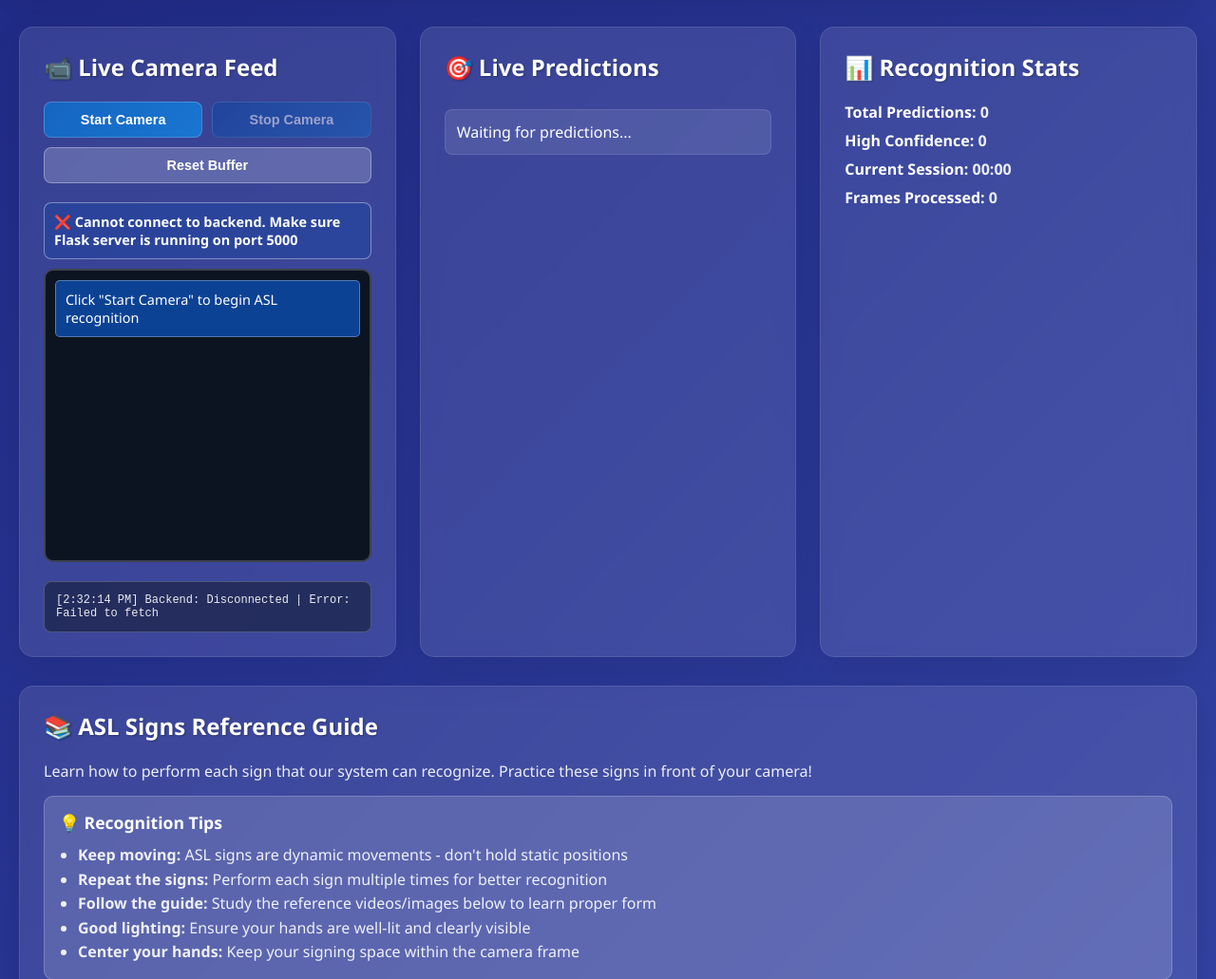
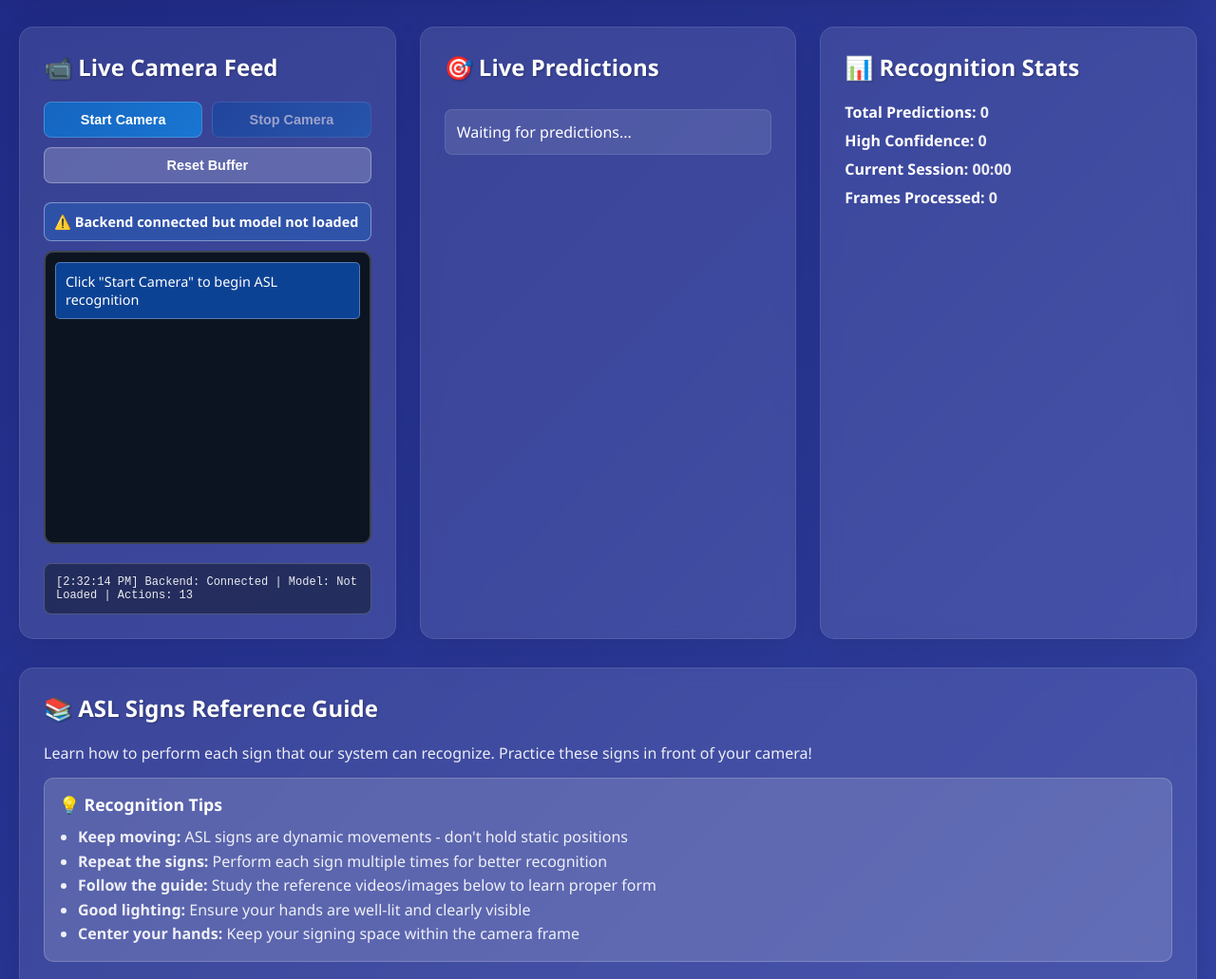
Before and after one commit to kamilaalv/SignifyPlusWeb, a Flask app: page / in a window 1280 px wide. Shown: the part 907-1938 px from the top of the page at 95% size. Run offline with Flask 3, Linux system fonts and the light colour scheme.

Commit message:
Initial commit: ASL Recognition App

```diff
--- a/app.py
+++ b/app.py
@@ -19,7 +19,7 @@ app = Flask(__name__)
 CORS(app)
 
 class ASLRecognizer:
-    def __init__(self, model_path='models/best_model.keras'):
+    def __init__(self, model_path='models/best_model2.keras'):
         self.model_path = model_path
         self.model = None
         self.actions = ['welcome', 'we', 'happy', 'you', 'here', 'today', 'topic', 'c', 't', 'i', 's', 'a', 'l']
@@ -189,4 +189,5 @@ if __name__ == '__main__':
     print("🚀 Starting ASL Recognition Server...")
     print(f"📁 Looking for model at: {recognizer.model_path}")
     print(f"🎯 Configured actions: {recognizer.actions}")
-    app.run(debug=True, host='0.0.0.0', port=5000)
+    port = int(os.environ.get('PORT', 5000))
+    app.run(debug=False, host='0.0.0.0', port=port)
--- a/templates/index.html
+++ b/templates/index.html
@@ -491,7 +491,7 @@
         let ctx = null;
         let isRecording = false;
         let predictionInterval = null;
-        let backendUrl = 'http://localhost:5000';
+        let backendUrl = window.location.origin;
         let sessionStartTime = null;
         let totalPredictions = 0;
         let highConfidencePredictions = 0;
```
